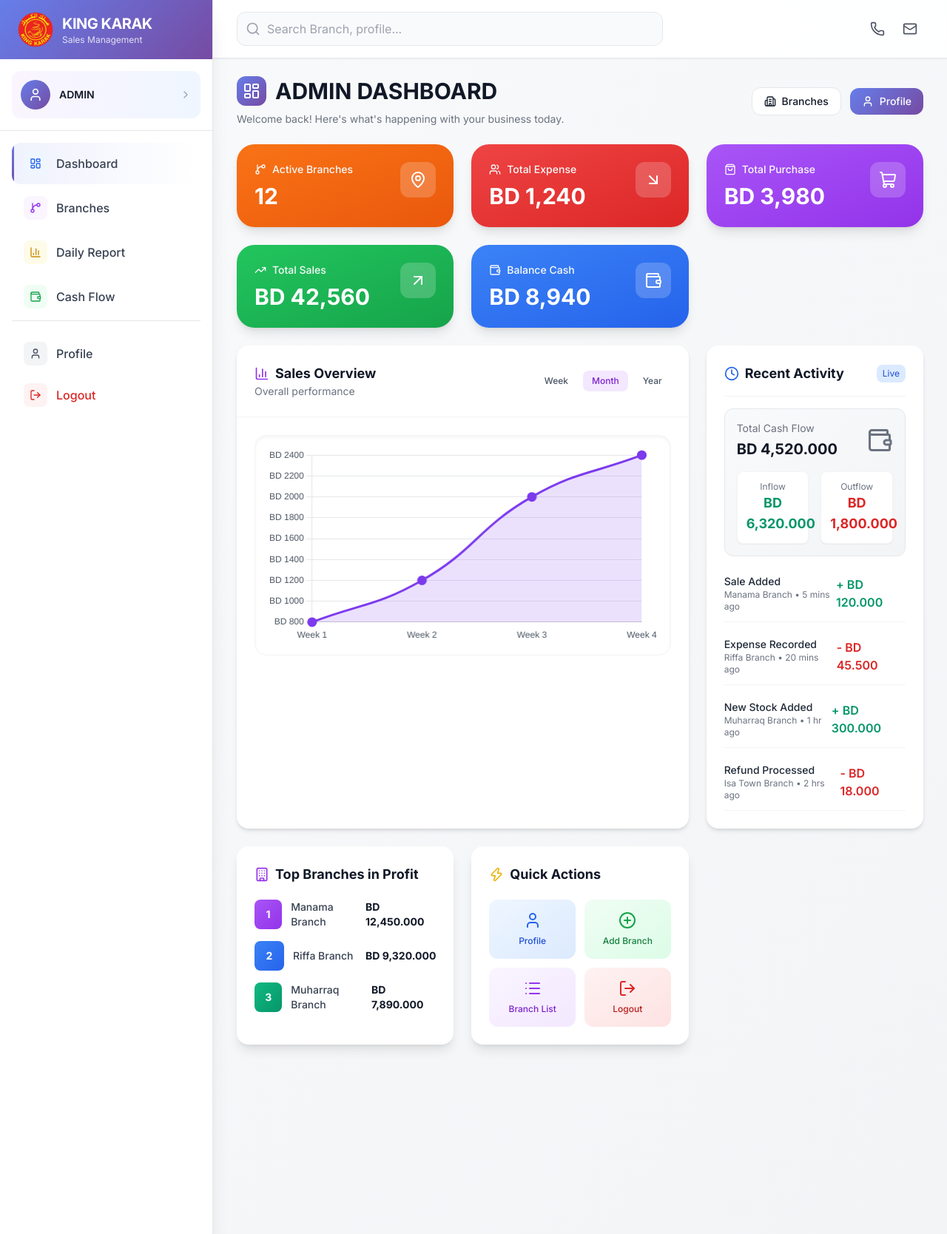
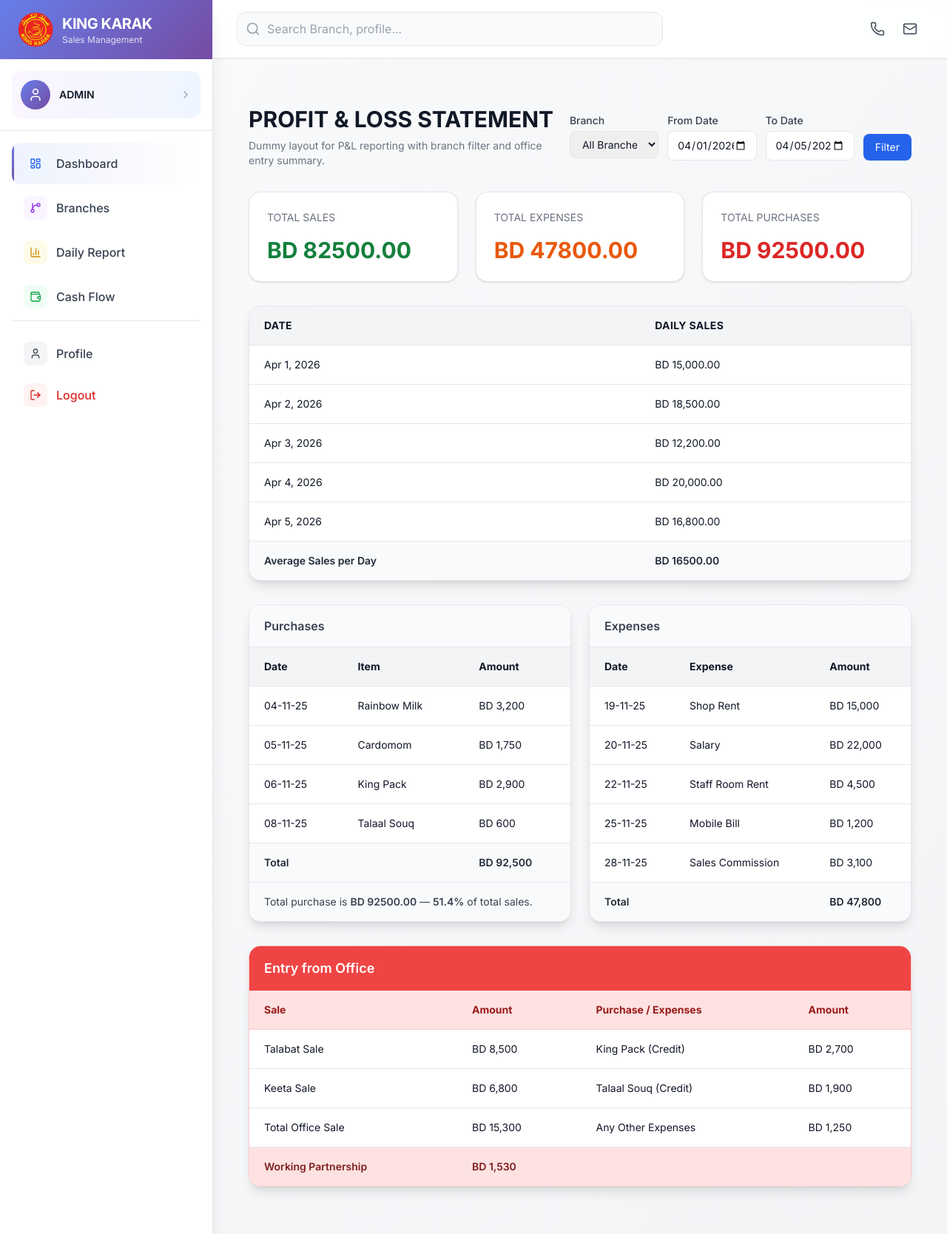
Before and after one commit to abhinavdeveloperiz/king-karakk-crm, a Django app: page / in a window 1280 px wide. Shown: the whole page at 74% size. Run offline with Django 4.2, Linux system fonts and the light colour scheme; a user stored in the database is signed in; some libraries are stand-ins or nearby versions.

Commit message:
added profit and loss ac instead of dashboard

```diff
--- a/app/templates/base.html
+++ b/app/templates/base.html
@@ -333,7 +333,7 @@
             <!-- Menu -->
             <nav class="mt-4 space-y-1 px-4 overflow-y-auto" style="max-height: calc(100vh - 200px);">
 
-                <a href="{% url 'admin_dashboard' %}"
+                <a href="{% url 'admin_profit_nd_loss' %}"
                     class="nav-link flex items-center gap-3 px-4 py-3 rounded-xl hover:bg-gray-50 transition group">
                     <div
                         class="w-8 h-8 flex items-center justify-center rounded-lg bg-blue-50 group-hover:bg-blue-100 transition">
--- /dev/null
+++ b/app/templates/owner/admin_profit_nd_loss.html
@@ -0,0 +1,234 @@
+{% extends "base.html" %}
+{% block content %}
+
+<div class="max-w-7xl mx-auto py-10 px-4 space-y-8">
+
+    <div class="flex flex-col sm:flex-row sm:items-center sm:justify-between gap-4">
+        <div>
+            <h1 class="text-2xl sm:text-3xl font-bold uppercase text-gray-900">Profit & Loss Statement</h1>
+            <p class="mt-2 text-sm text-gray-500">Dummy layout for P&L reporting with branch filter and office entry
+                summary.</p>
+        </div>
+        <form method="get" class="flex flex-col sm:flex-row gap-3 w-full sm:w-auto">
+            <div class="grid grid-cols-1 sm:grid-cols-3 gap-3 w-full sm:w-auto">
+                <div>
+                    <label class="block text-sm font-medium text-gray-700 mb-1" for="branch">Branch</label>
+                    <select id="branch" name="branch" class="border rounded-lg px-3 py-2 w-full text-sm">
+                        <option value="">All Branches</option>
+                        <option value="1">Main Branch</option>
+                        <option value="2">Branch A</option>
+                        <option value="3">Branch B</option>
+                        <option value="4">Branch C</option>
+                    </select>
+                </div>
+                <div>
+                    <label class="block text-sm font-medium text-gray-700 mb-1" for="from_date">From Date</label>
+                    <input id="from_date" name="from_date" type="date" value="2026-04-01"
+                        class="border rounded-lg px-3 py-2 w-full text-sm" />
+                </div>
+                <div>
+                    <label class="block text-sm font-medium text-gray-700 mb-1" for="to_date">To Date</label>
+                    <input id="to_date" name="to_date" type="date" value="2026-04-05"
+                        class="border rounded-lg px-3 py-2 w-full text-sm" />
+                </div>
+            </div>
+            <button type="submit" class="bg-blue-600 text-white rounded-lg px-4 py-2 text-sm self-end">Filter</button>
+        </form>
+    </div>
+
+    <div class="grid grid-cols-1 lg:grid-cols-3 gap-6">
+        <div class="bg-white rounded-2xl shadow p-6 border border-gray-200">
+            <p class="text-sm uppercase text-gray-500">Total Sales</p>
+            <p class="mt-4 text-3xl font-bold text-green-700">BD 82500.00</p>
+        </div>
+        <div class="bg-white rounded-2xl shadow p-6 border border-gray-200">
+            <p class="text-sm uppercase text-gray-500">Total Expenses</p>
+            <p class="mt-4 text-3xl font-bold text-orange-600">BD 47800.00</p>
+        </div>
+        <div class="bg-white rounded-2xl shadow p-6 border border-gray-200">
+            <p class="text-sm uppercase text-gray-500">Total Purchases</p>
+            <p class="mt-4 text-3xl font-bold text-red-600">BD 92500.00</p>
+        </div>
+    </div>
+
+    <!-- Daily Sales Table -->
+    <div class="bg-white rounded-2xl shadow-lg overflow-hidden border border-gray-200">
+        <div class="overflow-x-auto">
+            <table class="min-w-full text-sm text-left">
+                <thead class="bg-gray-100 border-b">
+                    <tr>
+                        <th class="px-5 py-4 uppercase tracking-wide">Date</th>
+                        <th class="px-5 py-4 uppercase tracking-wide">Daily Sales</th>
+                    </tr>
+                </thead>
+                <tbody>
+                    <tr class="border-b hover:bg-gray-50">
+                        <td class="px-5 py-4">Apr 1, 2026</td>
+                        <td class="px-5 py-4">BD 15,000.00</td>
+                    </tr>
+                    <tr class="border-b hover:bg-gray-50">
+                        <td class="px-5 py-4">Apr 2, 2026</td>
+                        <td class="px-5 py-4">BD 18,500.00</td>
+                    </tr>
+                    <tr class="border-b hover:bg-gray-50">
+                        <td class="px-5 py-4">Apr 3, 2026</td>
+                        <td class="px-5 py-4">BD 12,200.00</td>
+                    </tr>
+                    <tr class="border-b hover:bg-gray-50">
+                        <td class="px-5 py-4">Apr 4, 2026</td>
+                        <td class="px-5 py-4">BD 20,000.00</td>
+                    </tr>
+                    <tr class="border-b hover:bg-gray-50">
+                        <td class="px-5 py-4">Apr 5, 2026</td>
+                        <td class="px-5 py-4">BD 16,800.00</td>
+                    </tr>
+                    <tr class="bg-gray-50 font-semibold text-gray-800">
+                        <td class="px-5 py-4">Average Sales per Day</td>
+                        <td class="px-5 py-4">BD 16500.00</td>
+                    </tr>
+                </tbody>
+            </table>
+        </div>
+    </div>
+
+    <div class="grid grid-cols-1 xl:grid-cols-2 gap-6">
+        <div class="bg-white rounded-2xl shadow-lg overflow-hidden border border-gray-200">
+            <div class="px-5 py-4 border-b bg-gray-50 font-semibold text-gray-700">Purchases</div>
+            <div class="overflow-x-auto">
+                <table class="min-w-full text-sm text-left">
+                    <thead class="bg-gray-100 border-b">
+                        <tr>
+                            <th class="px-5 py-4">Date</th>
+                            <th class="px-5 py-4">Item</th>
+                            <th class="px-5 py-4">Amount</th>
+                        </tr>
+                    </thead>
+                    <tbody>
+                        <tr class="border-b hover:bg-gray-50">
+                            <td class="px-5 py-4">04-11-25</td>
+                            <td class="px-5 py-4">Rainbow Milk</td>
+                            <td class="px-5 py-4">BD 3,200</td>
+                        </tr>
+                        <tr class="border-b hover:bg-gray-50">
+                            <td class="px-5 py-4">05-11-25</td>
+                            <td class="px-5 py-4">Cardomom</td>
+                            <td class="px-5 py-4">BD 1,750</td>
+                        </tr>
+                        <tr class="border-b hover:bg-gray-50">
+                            <td class="px-5 py-4">06-11-25</td>
+                            <td class="px-5 py-4">King Pack</td>
+                            <td class="px-5 py-4">BD 2,900</td>
+                        </tr>
+                        <tr class="border-b hover:bg-gray-50">
+                            <td class="px-5 py-4">08-11-25</td>
+                            <td class="px-5 py-4">Talaal Souq</td>
+                            <td class="px-5 py-4">BD 600</td>
+                        </tr>
+                        <tr class="bg-gray-50 font-semibold text-gray-800">
+                            <td class="px-5 py-4">Total</td>
+                            <td class="px-5 py-4"></td>
+                            <td class="px-5 py-4">BD 92,500</td>
+                        </tr>
+                    </tbody>
+                </table>
+            </div>
+            <div class="px-5 py-4 border-t bg-gray-50 text-sm text-gray-700">
+                Total purchase is <span class="font-semibold">BD 92500.00</span> — <span
+                    class="font-semibold">51.4%</span> of total
+                sales.
+            </div>
+        </div>
+
+        <div class="bg-white rounded-2xl shadow-lg overflow-hidden border border-gray-200">
+            <div class="px-5 py-4 border-b bg-gray-50 font-semibold text-gray-700">Expenses</div>
+            <div class="overflow-x-auto">
+                <table class="min-w-full text-sm text-left">
+                    <thead class="bg-gray-100 border-b">
+                        <tr>
+                            <th class="px-5 py-4">Date</th>
+                            <th class="px-5 py-4">Expense</th>
+                            <th class="px-5 py-4">Amount</th>
+                        </tr>
+                    </thead>
+                    <tbody>
+                        <tr class="border-b hover:bg-gray-50">
+                            <td class="px-5 py-4">19-11-25</td>
+                            <td class="px-5 py-4">Shop Rent</td>
+                            <td class="px-5 py-4">BD 15,000</td>
+                        </tr>
+                        <tr class="border-b hover:bg-gray-50">
+                            <td class="px-5 py-4">20-11-25</td>
+                            <td class="px-5 py-4">Salary</td>
+                            <td class="px-5 py-4">BD 22,000</td>
+                        </tr>
+                        <tr class="border-b hover:bg-gray-50">
+                            <td class="px-5 py-4">22-11-25</td>
+                            <td class="px-5 py-4">Staff Room Rent</td>
+                            <td class="px-5 py-4">BD 4,500</td>
+                        </tr>
+                        <tr class="border-b hover:bg-gray-50">
+                            <td class="px-5 py-4">25-11-25</td>
+                            <td class="px-5 py-4">Mobile Bill</td>
+                            <td class="px-5 py-4">BD 1,200</td>
+                        </tr>
+                        <tr class="border-b hover:bg-gray-50">
+                            <td class="px-5 py-4">28-11-25</td>
+                            <td class="px-5 py-4">Sales Commission</td>
+                            <td class="px-5 py-4">BD 3,100</td>
+                        </tr>
+                        <tr class="bg-gray-50 font-semibold text-gray-800">
+                            <td class="px-5 py-4">Total</td>
+                            <td class="px-5 py-4"></td>
+                            <td class="px-5 py-4">BD 47,800</td>
+                        </tr>
+                    </tbody>
+                </table>
+            </div>
+        </div>
+    </div>
+
+    <div class="bg-red-50 rounded-2xl shadow-lg overflow-hidden border border-red-200">
+        <div class="px-5 py-4 bg-red-500 text-white font-semibold text-lg">Entry from Office</div>
+        <div class="overflow-x-auto bg-white">
+            <table class="min-w-full text-sm text-left">
+                <thead class="bg-red-100 border-b border-red-200">
+                    <tr>
+                        <th class="px-5 py-4 text-red-800">Sale</th>
+                        <th class="px-5 py-4 text-red-800">Amount</th>
+                        <th class="px-5 py-4 text-red-800">Purchase / Expenses</th>
+                        <th class="px-5 py-4 text-red-800">Amount</th>
+                    </tr>
+                </thead>
+                <tbody>
+                    <tr class="border-b hover:bg-red-50">
+                        <td class="px-5 py-4">Talabat Sale</td>
+                        <td class="px-5 py-4">BD 8,500</td>
+                        <td class="px-5 py-4">King Pack (Credit)</td>
+                        <td class="px-5 py-4">BD 2,700</td>
+                    </tr>
+                    <tr class="border-b hover:bg-red-50">
+                        <td class="px-5 py-4">Keeta Sale</td>
+                        <td class="px-5 py-4">BD 6,800</td>
+                        <td class="px-5 py-4">Talaal Souq (Credit)</td>
+                        <td class="px-5 py-4">BD 1,900</td>
+                    </tr>
+                    <tr class="border-b hover:bg-red-50">
+                        <td class="px-5 py-4">Total Office Sale</td>
+                        <td class="px-5 py-4">BD 15,300</td>
+                        <td class="px-5 py-4">Any Other Expenses</td>
+                        <td class="px-5 py-4">BD 1,250</td>
+                    </tr>
+                    <tr class="bg-red-100 font-semibold text-red-900">
+                        <td class="px-5 py-4">Working Partnership</td>
+                        <td class="px-5 py-4">BD 1,530</td>
+                        <td class="px-5 py-4"></td>
+                        <td class="px-5 py-4"></td>
+                    </tr>
+                </tbody>
+            </table>
+        </div>
+    </div>
+
+</div>
+
+{% endblock %}
--- a/app/views.py
+++ b/app/views.py
@@ -17,7 +17,7 @@ from decimal import Decimal
 from django.core.paginator import Paginator
 from django.db.models import Q
 
-from datetime import date,datetime, time
+from datetime import date,datetime, time, timedelta
 import calendar
 
 
@@ -36,7 +36,7 @@ import json
 def admin_and_branch_login(request):
     if request.user.is_authenticated:
         if request.user.is_superuser:
-            return redirect("admin_dashboard")
+            return redirect("admin_profit_nd_loss")
         elif getattr(request.user, "is_branch", False):
             return redirect("branch_dashboard")
         else:
@@ -59,7 +59,7 @@ def admin_and_branch_login(request):
         login(request, user)
 
         return redirect(
-            "admin_dashboard" if user.is_superuser else "branch_dashboard"
+            "admin_profit_nd_loss" if user.is_superuser else "admin_profit_nd_loss"
         )
 
     return render(request, "auth/login.html")
@@ -187,8 +187,9 @@ def admin_profile(request):
 
 
 @login_required(login_url="login")
-def admin_dashboard(request):
-    return render(request, 'owner/admin_dashboard.html')
+def admin_profit_nd_loss(request):
+
+    return render(request, 'owner/admin_profit_nd_loss.html')
 
 
 
--- a/kingkarakk/urls.py
+++ b/kingkarakk/urls.py
@@ -14,8 +14,9 @@ urlpatterns = [
     path('branch/admin/logout/', views.admin_and_branch_logout, name='logout'),
 
     path('admin/profile/', views.admin_profile, name='admin_profile'),
+    path('admin/dashboard/', views.admin_profit_nd_loss, name='admin_dashboard'),
 
-    path('', views.admin_dashboard, name='admin_dashboard'),
+    path('', views.admin_profit_nd_loss, name='admin_profit_nd_loss'),
     path('admin/daily-sales/', views.daily_sales_report, name='daily_sales_report'),
     path('admin/monthly-export/', views.export_monthly_report, name='export_monthly_report'),
     path('admin/cashflow/', views.Admin_cashflow, name='admin_cashflow'),
```
Also changed, not shown: db.sqlite3.
